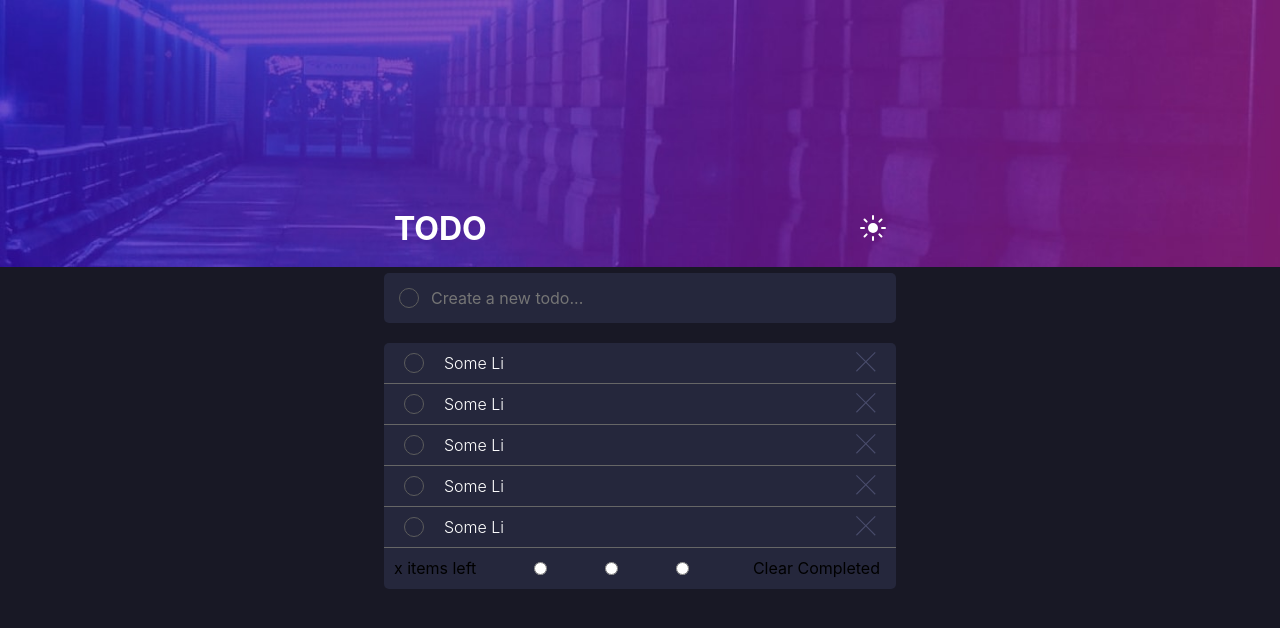
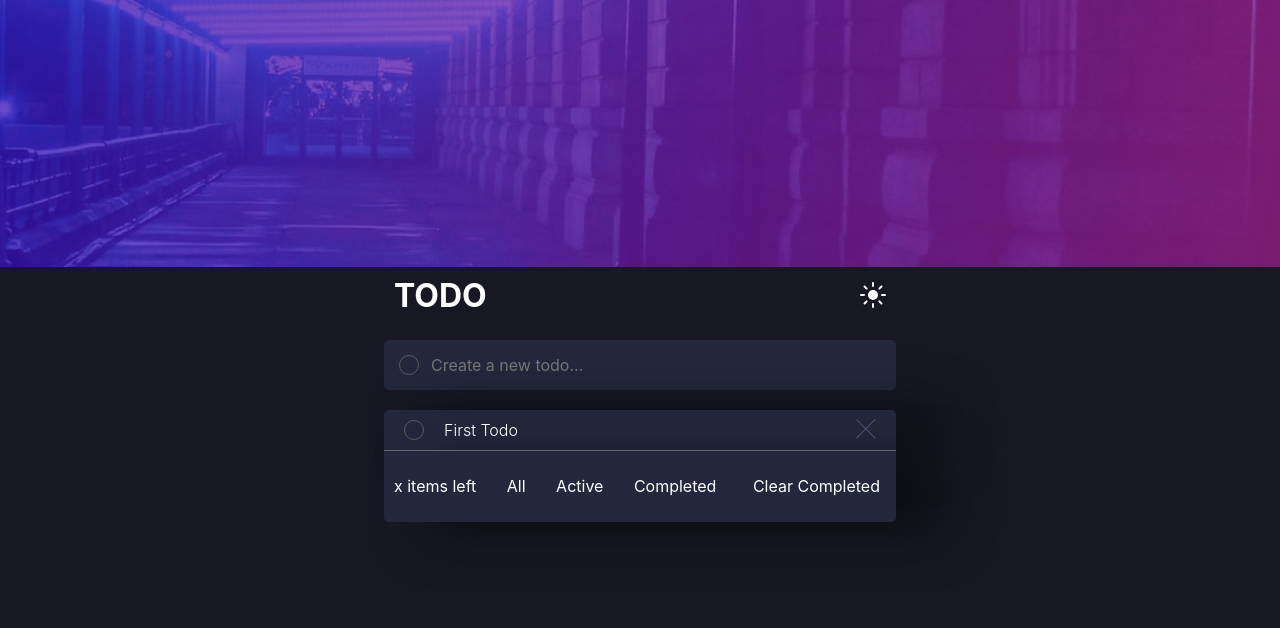
Before and after one commit to LuisDGracia/TodoList-FrontendMentor, a React (Create React App) app: page / in a window 1280 px wide. Shown: the top 628 px of the page. Built offline with nearby package versions, Linux system fonts and the light colour scheme.

Commit message:
Footer style done, Adding new todo completed

```diff
--- a/src/components/New-Todo/NewTodo.jsx
+++ b/src/components/New-Todo/NewTodo.jsx
@@ -2,11 +2,27 @@ import React from 'react'
 import RoundButtons from '../UI/RoundButtons'
 import { NewContainer, NewInput } from './NewTodoStyled'
 
-function NewTodo() {
+function NewTodo({ todo, setTodo }) {
+
+  const updateTodo = ( event ) => {
+    event.preventDefault();
+
+    const todoValue = document.getElementById('newTodo').value
+
+    const Todo = {
+      done: false,
+      value: todoValue
+    }
+
+    setTodo([ ...todo, Todo ])
+
+    console.log( todo );
+  }
+
   return (
     <NewContainer >
-      <RoundButtons />
-      <NewInput type="text" placeholder="Create a new todo..." />
+      <RoundButtons clicked={ updateTodo } />
+      <NewInput type="text" placeholder="Create a new todo..." id="newTodo" />
     </NewContainer>
   )
 }
--- a/src/components/Todo-Body/TodoBody-Styled.jsx
+++ b/src/components/Todo-Body/TodoBody-Styled.jsx
@@ -5,4 +5,5 @@ export const BodyContainer = styled.div`
   width: 100%;
   margin-top: 20px;
   border-radius: 5px 5px 0 0;
+  box-shadow: 45px 0px 50px 0px rgba( 0, 0, 0, 0.5);
 `
--- a/src/components/Todo-Body/TodoBody.jsx
+++ b/src/components/Todo-Body/TodoBody.jsx
@@ -2,10 +2,10 @@ import React from 'react'
 import TodoItems from '../TodoItems/TodoItems'
 import { BodyContainer } from './TodoBody-Styled'
 
-function TodoBody() {
+function TodoBody({ todo }) {
   return (
     <BodyContainer>
-      <TodoItems />
+      <TodoItems todos={todo} />
     </BodyContainer>
   )
 }
--- a/src/components/Todo-Filters/FiltersStyled.jsx
+++ b/src/components/Todo-Filters/FiltersStyled.jsx
@@ -5,19 +5,27 @@ export const FiltersContainer = styled.div`
   background-color: ${ ({ theme }) => { return theme.colors.VeryDarkDesaturatedBlue } };
   padding: 10px;
   border-radius: 0 0 5px 5px;
+  box-shadow: 45px 10px 50px 0px rgba( 0, 0, 0, 0.5);
   display: flex;
   justify-content: space-between;
   align-items: center;
 `
 
 export const ItemsLeft = styled.p`
+  color: white;
   display: inline-block;
   margin: 0;
 `
 
-export const FilterOptn = styled.input``
+export const FilterOptn = styled.input`
+  position: absolute;
+  top: -100%;
+  height: -100%;
+  visibility: hidden;
+`
 
 export const ClearBtn = styled.button`
+  color: white;
   background: none;
   border: none;
 
--- a/src/components/Todo-Filters/TodoFilters.jsx
+++ b/src/components/Todo-Filters/TodoFilters.jsx
@@ -5,12 +5,21 @@ function TodoFilters() {
   return (
     <FiltersContainer >
       <ItemsLeft >x items left</ItemsLeft>
-      <FilterOptn type="radio" name="Option" id="FilterOptn" />
-      <FilterOptn type="radio" name="Option" id="FilterOptn" />
-      <FilterOptn type="radio" name="Option" id="FilterOptn" />
+      <FilterBtn action="All" />
+      <FilterBtn action="Active" />
+      <FilterBtn action="Completed" />
       <ClearBtn >Clear Completed</ClearBtn>
     </FiltersContainer>
   )
 }
 
+function FilterBtn({ action }){
+  return(
+    <label htmlFor={action} >
+      <p style={{"display": "inline-block", "color": "white" }} >{action}</p>
+      <FilterOptn type="radio" name="Option" id={action} />
+    </label>
+  )
+}
+
 export default TodoFilters
--- a/src/components/Todo-Form/TodoForm.jsx
+++ b/src/components/Todo-Form/TodoForm.jsx
@@ -1,4 +1,4 @@
-import React, { Fragment } from 'react'
+import React, { Fragment, useState } from 'react'
 import NewTodo from '../New-Todo/NewTodo'
 import TodoBody from '../Todo-Body/TodoBody'
 import TodoFilters from '../Todo-Filters/TodoFilters'
@@ -6,12 +6,15 @@ import TodoHeader from '../Todo-Header/TodoHeader'
 import { Container } from './Todo-FormStyled'
 
 function TodoForm() {
+
+  const [todo, setTodo] = useState([{ done: false, value:'First Todo' }])
+
   return (
     <Fragment>
       <Container>
         <TodoHeader />
-        <NewTodo />
-        <TodoBody />
+        <NewTodo  todo={ todo } setTodo={ setTodo } />
+        <TodoBody todo={ todo } />
         <TodoFilters />
       </Container>
     </Fragment>
--- a/src/components/Todo-Header/TodoHeader.jsx
+++ b/src/components/Todo-Header/TodoHeader.jsx
@@ -6,7 +6,7 @@ function TodoHeader() {
   return (
     <HeaderContainer>
       <HeaderTitle >TODO</HeaderTitle>
-      <ThemeChanger for="themer" >
+      <ThemeChanger htmlFor="themer" >
         <ThemeButton src={ sun } />
         <Checkbox type="checkbox" id="themer" name="HeaderCheckbox" />
       </ThemeChanger>
--- a/src/components/TodoItems/TodoItem/TodoItem.jsx
+++ b/src/components/TodoItems/TodoItem/TodoItem.jsx
@@ -3,11 +3,11 @@ import DeleteButtons from '../../UI/DeleteButton'
 import RoundButtons from '../../UI/RoundButtons'
 import { Item, Text } from './TodoItemStyled'
 
-function TodoItem() {
+function TodoItem({ value }) {
   return (
     <Item>
       <RoundButtons />
-      <Text>Some Li</Text>
+      <Text>{value}</Text>
       <DeleteButtons />
     </Item>
   )
--- a/src/components/TodoItems/TodoItems.jsx
+++ b/src/components/TodoItems/TodoItems.jsx
@@ -2,14 +2,14 @@ import React from 'react'
 import TodoItem from './TodoItem/TodoItem'
 import { TodoList } from './TodoItemsStyled'
 
-function TodoItems() {
+function TodoItems({ todos }) {
   return (
     <TodoList>
-      <TodoItem />
-      <TodoItem />
-      <TodoItem />
-      <TodoItem />
-      <TodoItem />
+      {
+        todos.map( todo => {
+          return <TodoItem value={todo.value} />
+        })
+      }
     </TodoList>
   )
 }
--- a/src/components/UI/DeleteButton.jsx
+++ b/src/components/UI/DeleteButton.jsx
@@ -4,7 +4,7 @@ import deleteImg from '../../assets/svg/icon-cross.svg'
 
 function DeleteButtons() {
   return (
-    <DeleteBtn for="Delete">
+    <DeleteBtn htmlFor="Delete">
       <DeleteIcon src= { deleteImg } />
       <DeleteCheck type="checkbox" name="done" id="Delete" />
     </DeleteBtn>
--- a/src/components/UI/RoundButtons.jsx
+++ b/src/components/UI/RoundButtons.jsx
@@ -1,9 +1,9 @@
 import React from 'react'
 import styled from 'styled-components';
 
-function RoundButtons() {
+function RoundButtons({ clicked }) {
   return (
-    <DoneBtn for="Done">
+    <DoneBtn htmlFor="Done" onClick={ clicked } >
       <DoneCheck type="checkbox" name="done" id="Done" />
     </DoneBtn>
   )
```
